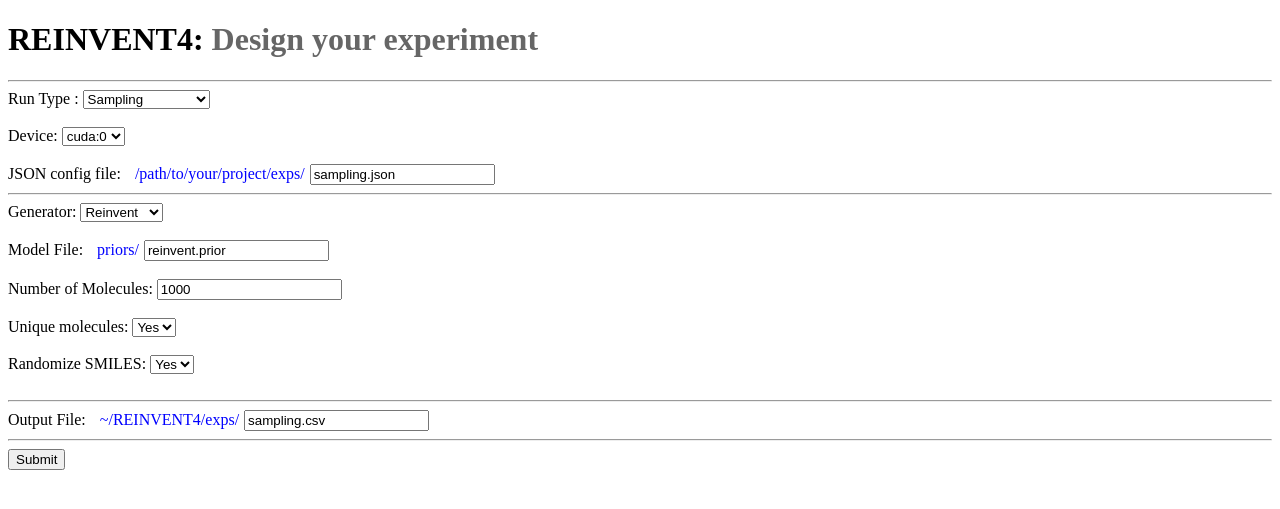
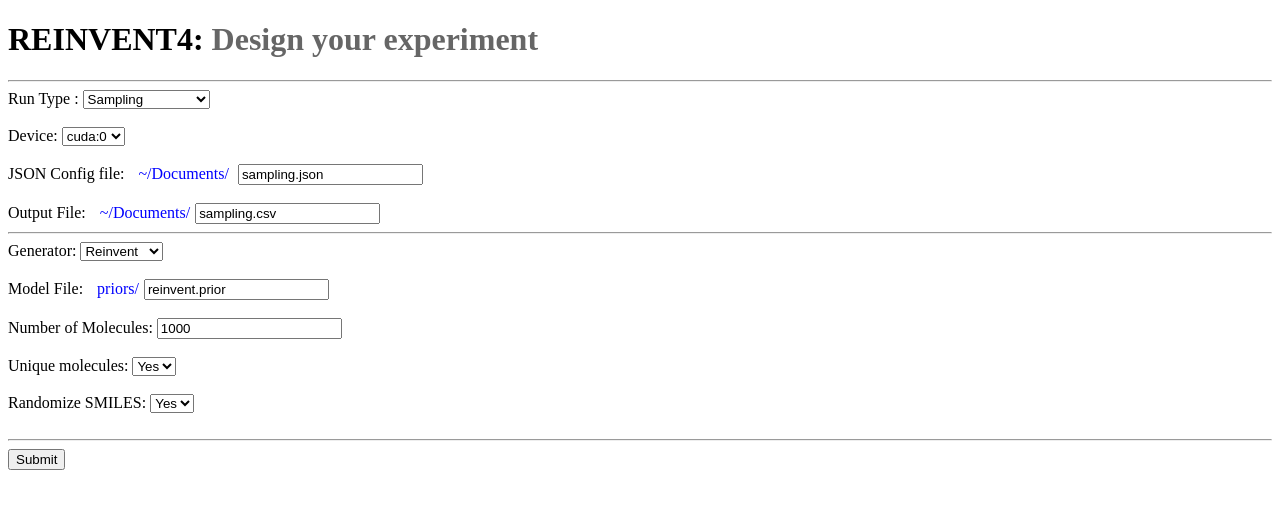
Before and after one commit to MatDagommer/reinvent4-interface, a Flask app: page / in a window 1280 px wide. Shown: the top 509 px of the page. Run offline with Flask 3, Linux system fonts and the light colour scheme.

Commit message:
minor modifs

```diff
--- a/app.py
+++ b/app.py
@@ -27,21 +27,20 @@ def generate_toml():
     # Créer la structure TOML
     config = {
         'run_type': run_type,
+        'device': data.get('device', 'cuda:0'),
         'json_config': f"{current_folder}{json_config}",
         'output_csv': f"{current_folder}{data.get('output_file', 'sampling.csv')}",
         'parameters': {
-            'specific': {
-                'model_path': f"priors/{data.get('model_file', 'reinvent.prior')}",
-                'number_of_molecules': int(data.get('num_molecules', 1000)),
-                'unique_molecules': data.get('unique_molecules', 'Yes') == 'Yes',
-                'randomize': data.get('randomize_smiles', 'Yes') == 'Yes'
-            }
+            'model_path': f"priors/{data.get('model_file', 'reinvent.prior')}",
+            'number_of_molecules': int(data.get('num_molecules', 1000)),
+            'unique_molecules': data.get('unique_molecules', 'Yes') == 'Yes',
+            'randomize': data.get('randomize_smiles', 'Yes') == 'Yes'
         }
     }
 
     # Add Mol2Mol specific options if the generator is Mol2Mol
     if data.get('generator') == 'Mol2Mol':
-        config['parameters']['specific'].update({
+        config['parameters'].update({
             'sample_strategy': data.get('sample_strategy', 'beamsearch'),
             'temperature': float(data.get('temperature', 1.0)),
             'tensorboard_log_dir': data.get('tensorboard_log_dir', 'tb_logs')
@@ -49,7 +48,7 @@ def generate_toml():
 
     # Add SMILES file for generators other than Reinvent
     if data.get('generator') != 'Reinvent':
-        config['parameters']['specific']['smiles_file'] = data.get('smiles_file', '')
+        config['parameters']['smiles_file'] = data.get('smiles_file', '')
 
 
     # Générer le fichier TOML
--- a/templates/form.html
+++ b/templates/form.html
@@ -5,15 +5,10 @@
     <meta name="viewport" content="width=device-width, initial-scale=1.0">
     <title>TOML file generator</title>
     <script>
-        // Add this function at the beginning of the script section
+        // Set initial folder path
         function setInitialFolderPath() {
-            // You'll need to replace this with the actual way to get the project folder path
-            // This is just a placeholder
-            const projectFolder = "/path/to/your/project";
-            const initialPath = projectFolder + "/exps/";
-            document.getElementById('current_folder').textContent = initialPath;
+            document.getElementById('current_folder').textContent = '~/Documents/';
         }
-
         // Modify the window.onload function to include the new function
         window.onload = function() {
             showSubOptions();
@@ -104,9 +99,12 @@
             input.addEventListener('change', (e) => {
                 const files = e.target.files;
                 if (files.length > 0) {
-                    const folderPath = files[0].webkitRelativePath.split('/')[0];
-                    document.getElementById('current_folder').textContent = '~/REINVENT4/exps/' + folderPath + '/';
-                    updateDefaultFilename();
+                    // Get the full path of the selected folder
+                    const fullPath = files[0].webkitRelativePath;
+                    // Extract the path without the file name
+                    const folderPath = fullPath.split('/').slice(0, -1).join('/');
+                    // Update the current folder display
+                    document.getElementById('current_folder').textContent = '~/' + folderPath + '/';
                 }
                 resolve();
             });
@@ -116,7 +114,12 @@
     }
 
     function updateFolderPath() {
-        selectFolder();
+        selectFolder().then(() => {
+            const folderPath = document.getElementById('current_folder').textContent;
+            document.querySelectorAll('.folder-path').forEach(el => {
+                el.textContent = folderPath;
+            });
+        });
     }
 
     function showMol2MolOptions() {
@@ -181,13 +184,24 @@
         </select>
         <br><br>
 
-        <label for="json_config" style="display: inline-block; margin-right: 10px;">JSON config file:</label>
+        <label for="json_config" style="display: inline-block; margin-right: 10px;">JSON Config file:</label>
         <div style="display: inline-flex; align-items: center;">
-            <span class="folder-path" style="margin-right: 5px; color: #0000FF; cursor: pointer;" onclick="updateFolderPath()">
-                <i class="fas fa-folder"></i> <span id="current_folder">~/REINVENT4/exps/</span>
-            </span>
+            <span class="folder-icon" style="margin-right: 5px; color: #0000FF; cursor: pointer;" onclick="updateFolderPath()">
+                <i class="fas fa-folder"></i>
+            <span id="current_folder" style="margin-right: 5px;">~/Documents/</span>
             <input type="text" id="json_config" name="json_config" value="sampling.json" style="flex-grow: 1;">
         </div>
+
+        <br><br>
+
+        <label for="output_folder" style="display: inline-block; margin-right: 10px;">Output File:</label>
+        <div style="display: inline-flex; align-items: center;">
+            <span id="folder_path" style="margin-right: 5px; color: #0000FF; cursor: pointer;" onclick="selectFolder2()">
+                <i class="fas fa-folder"></i> <span id="current_folder">~/Documents/</span>
+            </span>
+            <input type="text" id="output_file" name="output_file" value="sampling.csv" style="flex-grow: 1;">
+        </div>
+        <br>
 
         <hr>
 
@@ -284,18 +298,6 @@
         <!-- New section separator -->
         <hr>
 
-        <label for="output_folder" style="display: inline-block; margin-right: 10px;">Output File:</label>
-        <div style="display: inline-flex; align-items: center;">
-            <span id="folder_path" style="margin-right: 5px; color: #0000FF; cursor: pointer;" onclick="selectFolder()">
-                <i class="fas fa-folder"></i> <span id="current_folder">~/REINVENT4/exps/</span>
-            </span>
-            <input type="text" id="output_file" name="output_file" value="sampling.csv" style="flex-grow: 1;">
-        </div>
-        <br>
-
-        <!-- New section separator -->
-        <hr>
-
         <button type="submit">Submit</button>
     </form>
 
```
